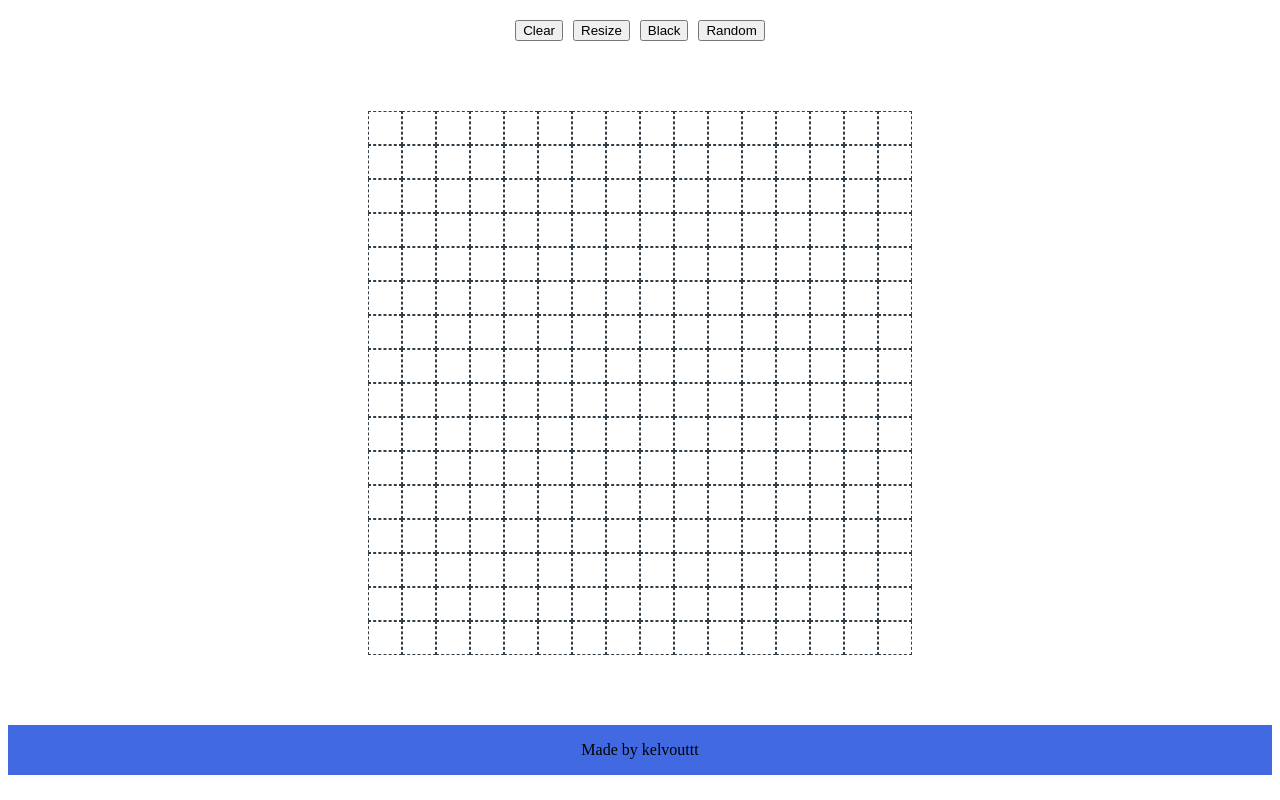
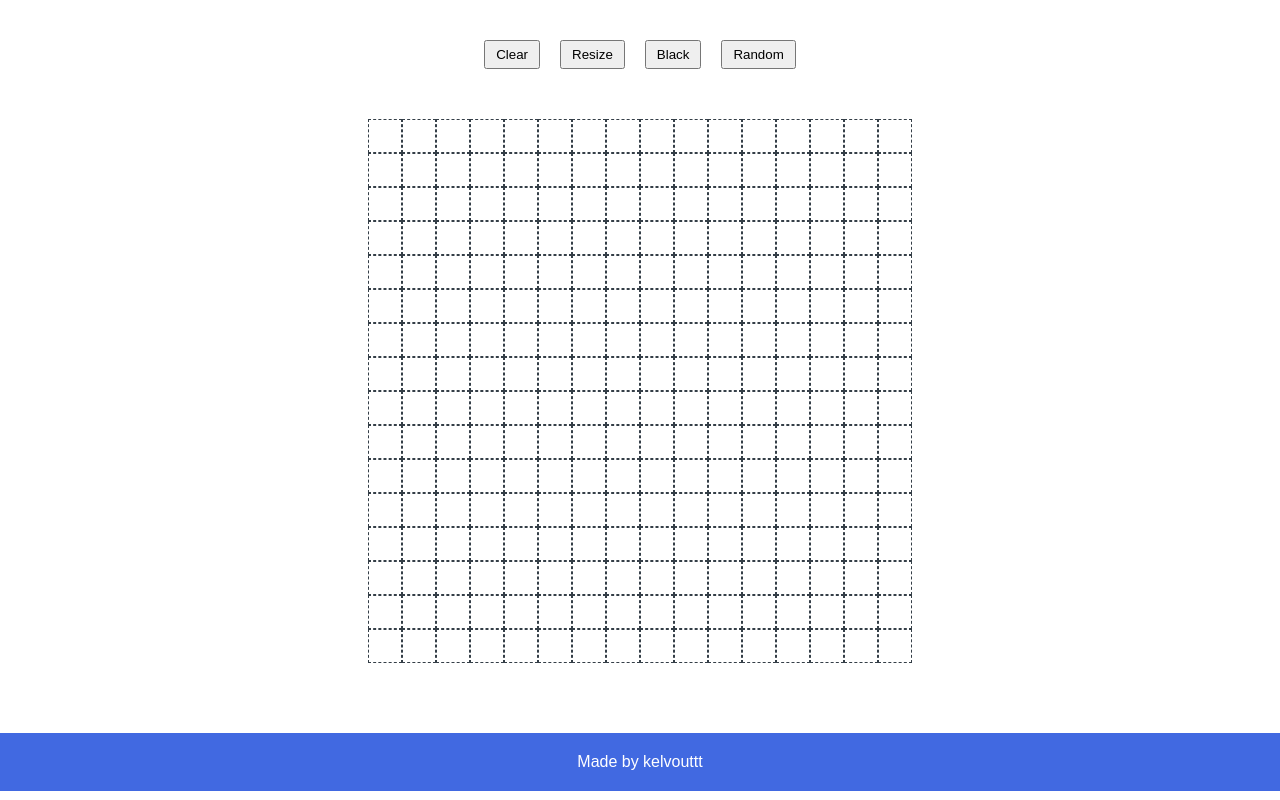
Before and after one commit to kelvouttt/etch-a-sketch, a plain HTML site: page index.html in a window 1280 px wide. Drawn offline with Linux system fonts and the light colour scheme.

Commit message:
customizing the page and button

```diff
--- a/index.css
+++ b/index.css
@@ -1,9 +1,12 @@
+* {
+  margin: 0;
+  padding: 0;
+}
+
 :root {
   --grid-rows: 1;
   --grid-cols: 1;
   background-color: white;
-  margin: 0;
-  padding: 0;
 }
 
 .container {
@@ -26,8 +29,8 @@
 header {
   display: flex;
   justify-content: center;
-  margin: 20px;
-  gap: 10px;
+  margin-top: 40px;
+  gap: 20px;
 }
 
 .outer {
@@ -39,8 +42,14 @@ header {
 }
 
 footer {
-  display: flex;
-  justify-content: center;
+  text-align: center;
   /* border: 1px solid black; */
   background-color: royalblue;
+  font-family: 'Monsterrat', sans-serif;
+  color: white;
+  padding: 20px;
 }
+
+header > button {
+  padding: 5px 10px;
+}
```
